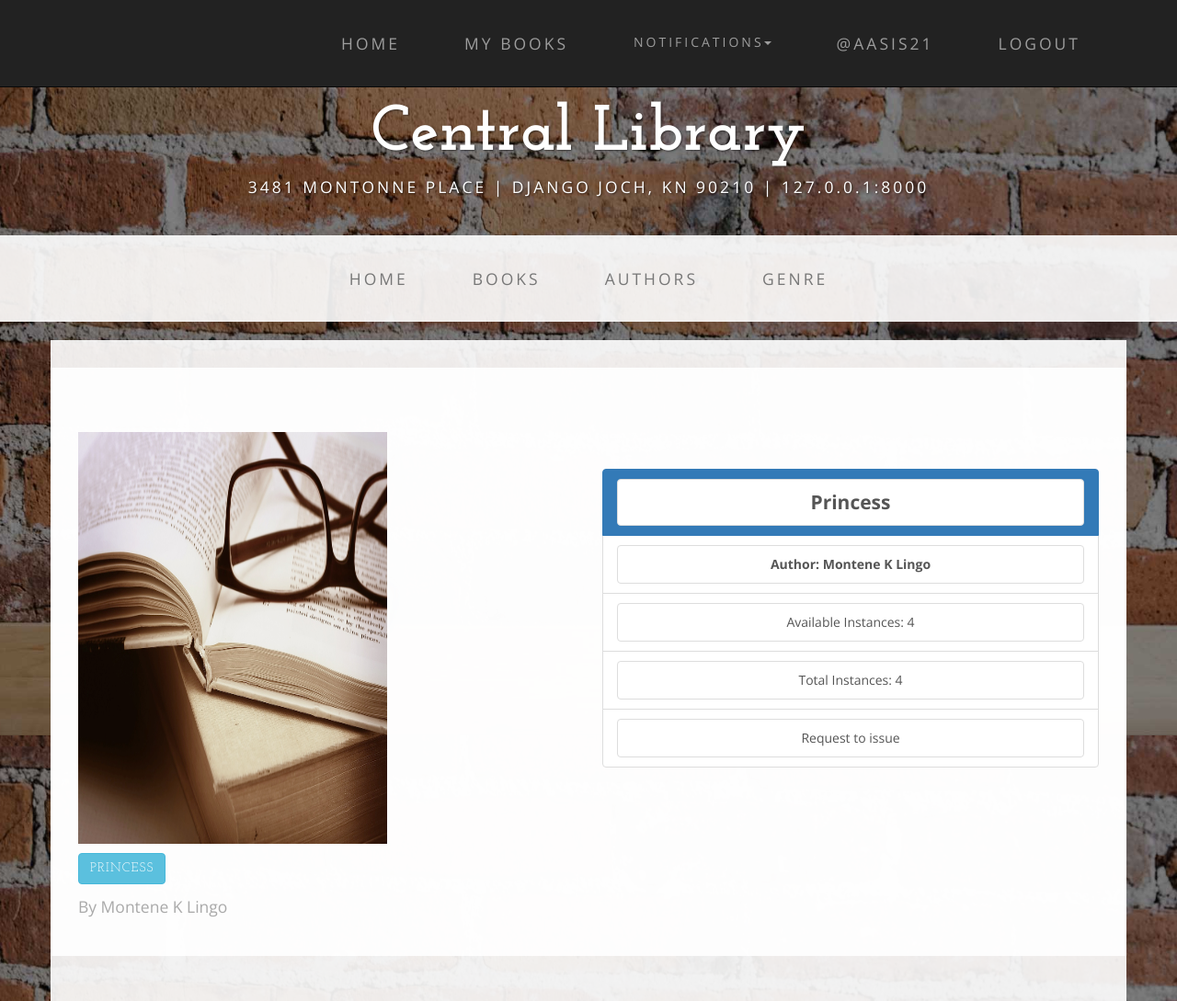
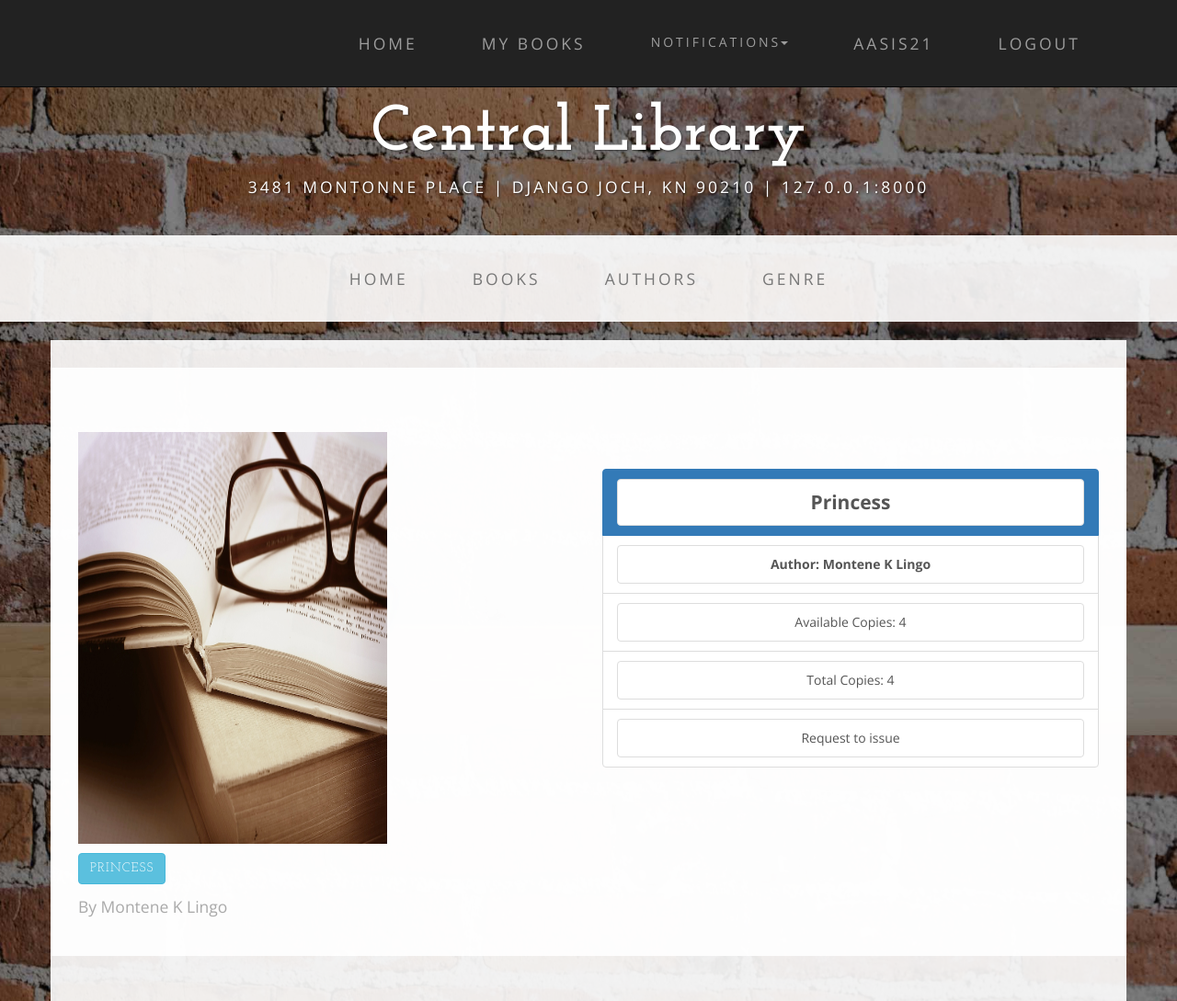
Before and after one commit to SummerCamp17/Book-library, a Django app: page /lib/books/3/ in a window 1280 px wide. Shown: the top 1089 px of the page at 92% size. Run offline with Django 3.2, Linux system fonts and the light colour scheme; a user stored in the database is signed in; data comes from the database, SQL or seed files in the repository; both versions use the stored data as it was after the commit; some libraries are stand-ins or nearby versions.

Commit message:
Modified fields

```diff
--- a/mylib/forms.py
+++ b/mylib/forms.py
@@ -14,9 +14,9 @@ class RequestIssueForm(forms.Form):
     return_date=forms.DateField(help_text="max_issue_period = One month ||  fomat:MM/DD/YYYY ")
 
     def clean_return_date(self):
-        data= self.cleaned_data['return_date']
+        data = self.cleaned_data['return_date']
 
-        if data <datetime.date.today():
+        if data < datetime.date.today():
             raise ValidationError(_('Invalid Date'))
         if data > datetime.date.today() + datetime.timedelta(weeks=4):
             raise ValidationError(_('Invalid Date "Not within a month"'))
--- a/mylib/templates/base.html
+++ b/mylib/templates/base.html
@@ -52,8 +52,6 @@
         <div class="col-sm-3 "><h4><a href="{% url 'books' %}" class="btn btn-default btn-lg">Books</a></h4></div>
 
         <div class="col-sm-3"><h4><a href="{% url 'authors' %}"  class="btn btn-default btn-lg">Authors</a></h4></div>
-         <div class="col-sm-3"><h4><a class="btn btn-default btn-lg">Blogs</a></h4></div>
-         <div class="col-sm-3"><h4><a class="btn btn-default btn-lg">Contacts</a></h4></div>
     </div>
 </div>
 {%block content %}
--- a/mylib/templates/book_detail.html
+++ b/mylib/templates/book_detail.html
@@ -32,8 +32,8 @@ my_books
                          <li class="list-group-item active lead"><a class="list-group-item" href="#"><b>{{book.title}}</b></a></li>
                          <li class="list-group-item" ><a class="list-group-item"><b>Author: {{book.author}}</b></a></li>
                          {% if user.is_authenticated %}
-                         <li class="list-group-item" ><a class="list-group-item" >Available Instances: {{insA}}</a></li>
-                         <li class="list-group-item" ><a class="list-group-item" >Total Instances: {{book.no_instance}}</a></li>
+                         <li class="list-group-item" ><a class="list-group-item" >Available Copies: {{insA}}</a></li>
+                         <li class="list-group-item" ><a class="list-group-item" >Total Copies: {{book.no_instance}}</a></li>
                          <li class="list-group-item"><a class="list-group-item" href="{% url 'request_issue' book.id %}">Request to issue</a></li>
                          {% else %}
                          <li class="list-group-item"><a class="list-group-item" href="{% url 'request_issue' book.id %}">Request to issue</a></li>
--- a/mylib/templates/index.html
+++ b/mylib/templates/index.html
@@ -112,7 +112,7 @@
                     {% endif %}
 
                     {% if user.is_authenticated %}
-                    <li><a href="#">@{{user.get_username}}</a></li>
+                    <li><a href="#">{{user.get_username}}</a></li>
 
                     <li><a href="{% url 'logout' %}?next={{request.path}}">Logout</a></li>
 
--- a/mylib/views.py
+++ b/mylib/views.py
@@ -124,7 +124,7 @@ def fake_claim(request,pk):
     Ins = BookInstance.objects.get(pk=pk)
     Ins.rtn_status=None
     Ins.save()
-    Notification.objects.create(user=Ins.borrower,notice="Your claim to return '%s' book has been found fake. BC " % Ins.book.title)
+    Notification.objects.create(user=Ins.borrower,notice="Your claim to return '%s' book has been found fake. " % Ins.book.title)
     return HttpResponseRedirect(reverse('return_claims'))
 
 
```
Also changed, not shown: db.sqlite3.
